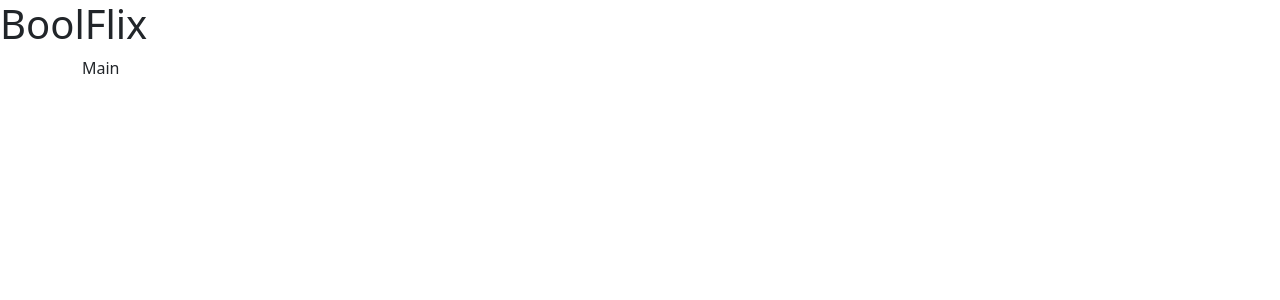
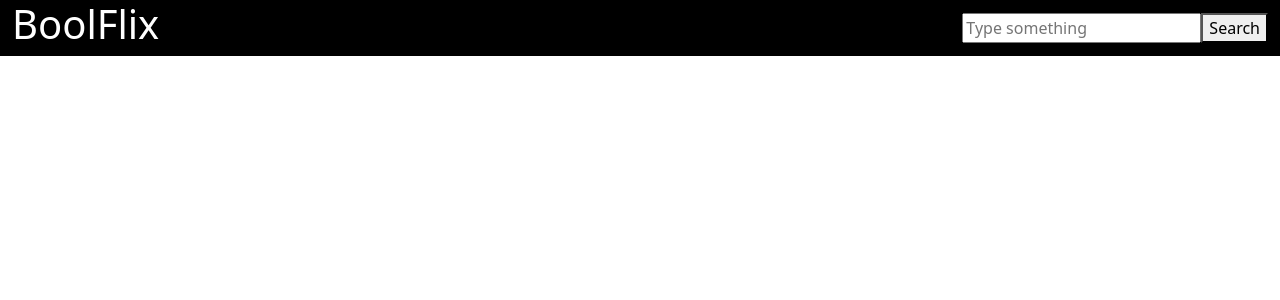
Before and after one commit to hongorgerelchimeg/vue-boolflix, a Vue app: page / in a window 1280 px wide. Shown: the top 300 px of the page. Built offline with nearby package versions, Linux system fonts and the light colour scheme.

Commit message:
MileStone 1 Completed
-header, main compnonent created and
 connected to the App

-search function implemented

```diff
--- a/src/App.vue
+++ b/src/App.vue
@@ -1,7 +1,11 @@
 <template>
   <div id="app">
-   <header-boolflix />
-   <main-boolflix />
+   <header-boolflix
+    @search="querySearchStringPass"
+   />
+   <main-boolflix
+    :arr-movie-prop="movieArr"
+   />
 
   </div>
 </template>
@@ -9,12 +13,47 @@
 <script>
 import HeaderBoolflix from './components/HeaderBoolflix.vue'
 import MainBoolflix from './components/MainBoolflix.vue'
+import axios from 'axios'
 
 export default {
   name: 'App',
   components: {
     HeaderBoolflix,
     MainBoolflix
+  },
+  data () {
+    return {
+      querySearch: '',
+      movieApi: 'https://api.themoviedb.org/3/movie/now_playing?api_key=2a1eafb77e5173892c5f55c2d7d7a8c8&language=it-IT&page=1',
+      responseDelay: 10,
+      movieArr: [],
+    }
+  },
+  created () {
+
+  },
+  methods: {
+    // Fa Requesta Api
+    requestApiMovie () {
+      this.movieArr = [],
+      setTimeout (() => {
+        axios.get(this.movieApi)
+          .then((responseMovie) => {
+            responseMovie.data.results.forEach(movie => {
+              this.movieArr.push(movie);
+            });
+          })
+      },this.responseDelay)
+    },
+    querySearchStringPass(querySearchString) {
+      this.querySearch = querySearchString;
+      this.movieApi = `https://api.themoviedb.org/3/search/movie?api_key=2a1eafb77e5173892c5f55c2d7d7a8c8&language=it-IT&query=${querySearchString}&page=1&include_adult=false`,
+      console.log(querySearchString)
+      this.requestApiMovie ();
+    },
+  },
+  props: {
+
   }
 }
 </script>
--- a/src/components/HeaderBoolflix.vue
+++ b/src/components/HeaderBoolflix.vue
@@ -1,12 +1,23 @@
 <template>
-  <div class="d-flex justify-content-between">
-    <h1>BoolFlix</h1>
+  <div class="container-fluid bg-black text-white">
+    <div class="d-flex justify-content-between align-items-center">
+      <h1>BoolFlix</h1>
+      <div class="seaerch-bar">
+        <input v-model="querySearchString" type="text" id="search-bar" name="search-bar" placeholder="Type something">
+        <button @click="$emit('search', querySearchString)" id="search-btn">Search</button>
+      </div>
+    </div>
   </div>
 </template>
 
 <script>
 export default {
   name: 'HeaderBoolflix',
+  data () {
+    return {
+      querySearchString: null,
+    }
+  },
 
 }
 </script>
--- a/src/components/MainBoolflix.vue
+++ b/src/components/MainBoolflix.vue
@@ -1,12 +1,38 @@
 <template>
-  <div class="container">
-    Main
+  <div class="container-fluid">
+    <div class="row row-cols-3 g-4">
+      <cards-boolflix
+        v-for="movie in this.arrMovieProp"
+        :key="movie.id"
+        :moviePoster="movie.poster_path"
+        :movieId="movie.id"
+        :movieTitle="movie.title"
+        :movieTitleOriginal="movie.original_title"
+        :movieLang="movie.original_language"
+        :movieRating="movie.vote_average"
+      />
+
+    </div>
   </div>
 </template>
 
 <script>
+import CardsBoolflix from './CardsBoolflix.vue'
 export default {
+  components: { CardsBoolflix },
   name: 'MainBoolflix',
+  mounted () {
+    this.arrMovie = this.arrMovieProp;
+  },
+  data () {
+    return {
+      arrMovie: [],
+    }
+  },
+  props: {
+    arrMovieProp: String,
+  }
+
 }
 </script>
 
```
